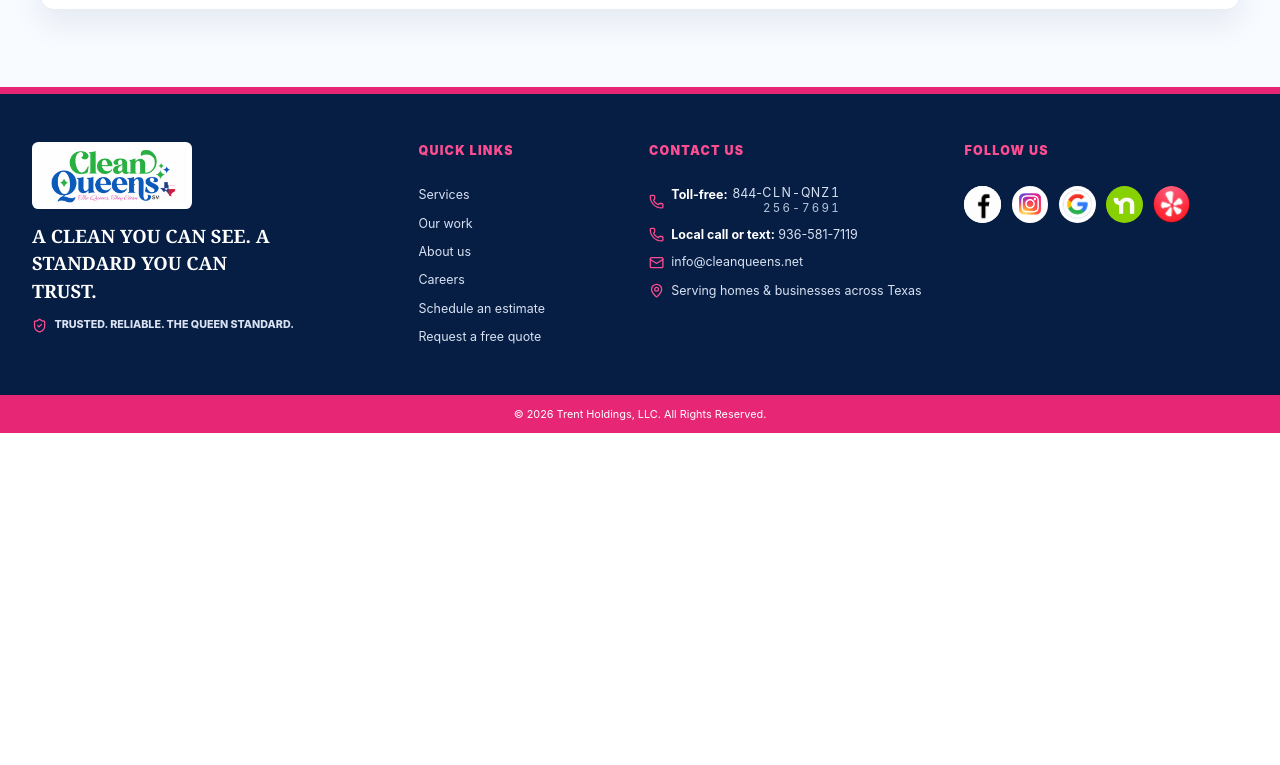
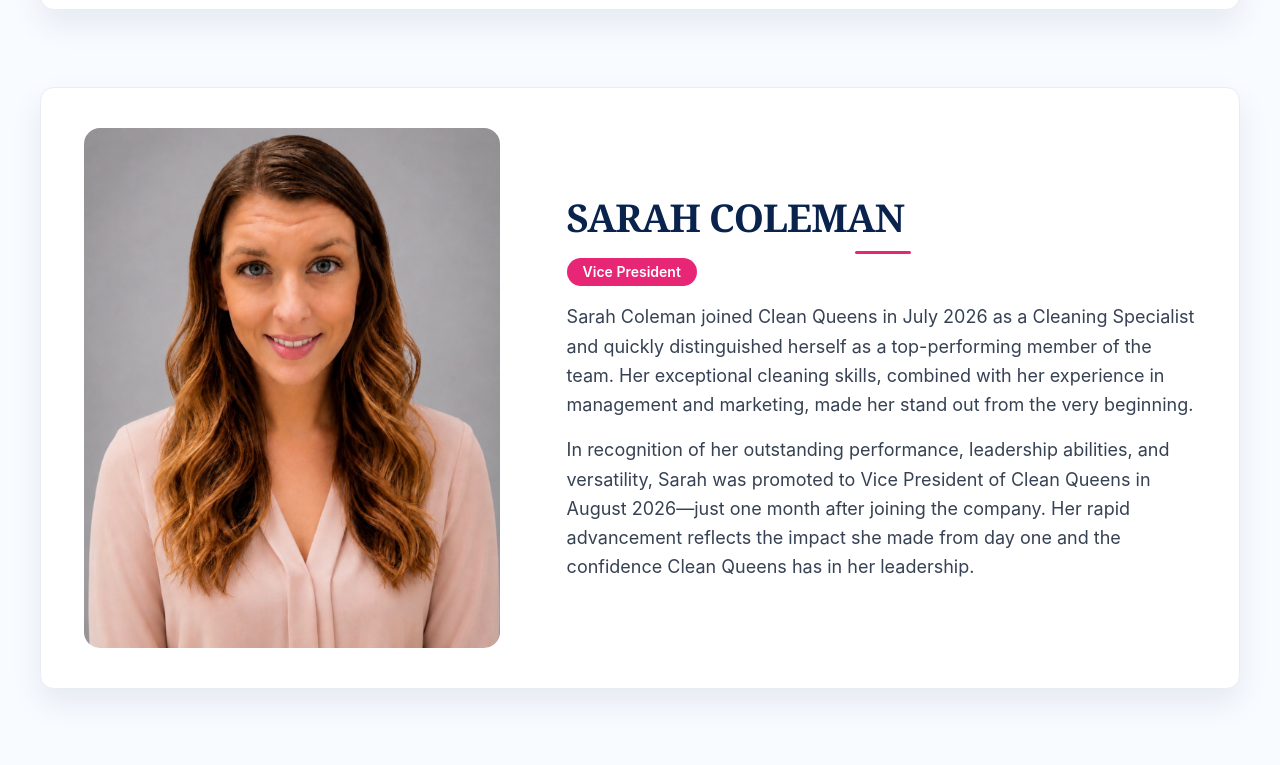
Before and after one commit to levimcdougal/Clean-Queens, a React (Vite) app: page /about-us in a window 1280 px wide. Shown: the part 1895-2660 px from the top of the page. Before the commit the page ends 2328 px from the top, so only its background shows below. Built offline with nearby package versions, Linux system fonts and the light colour scheme.

Commit message:
describe what you changed

```diff
--- a/src/index.css
+++ b/src/index.css
@@ -66,10 +66,10 @@
   .site-footer__socials { display: grid !important; grid-template-columns: repeat(5, 2.3rem); gap: .65rem !important; align-items: center; }
   .site-footer__socials a { display: grid; width: 2.3rem; height: 2.3rem; place-items: center; overflow: hidden; border-radius: 50%; background: white; }
   .site-footer__socials img { width: 100%; height: 100%; object-fit: contain; }
-  .site-footer__socials .social-google img { width: 100%; height: 100%; object-fit: contain; transform: none; }
-  .site-footer__socials .social-nextdoor, .site-footer__socials .social-yelp { background: transparent; }
-  .site-footer__socials .social-nextdoor img { width: 2.3rem; height: 2.3rem; max-width: none; object-fit: cover; transform: scale(1.27); }
-  .site-footer__socials .social-yelp img { width: 2.3rem; height: 2.3rem; max-width: none; object-fit: contain; transform: none; }
+  .site-footer__socials .social-google, .site-footer__socials .social-nextdoor, .site-footer__socials .social-yelp { background: transparent; }
+  .site-footer__socials .social-google img { width: 100%; height: 100%; object-fit: contain; transform: scale(1.34); }
+  .site-footer__socials .social-nextdoor img { width: 100%; height: 100%; max-width: none; object-fit: contain; transform: translateX(1px) scale(1.21); }
+  .site-footer__socials .social-yelp img { width: 100%; height: 100%; max-width: none; object-fit: contain; transform: scale(1.21); }
   .site-footer__bottom { padding: .7rem 1rem; background: #e72775; color: white; font-size: .68rem; text-align: center; }
 
   .site-page { background: #fff; }
@@ -214,7 +214,7 @@
   .home-primary { background: #e72775; color: white; box-shadow: 0 12px 24px rgb(231 39 117 / 24%); }
   .home-secondary { border: 2px solid #e72775; color: #d61e69; }
   .home-primary:hover, .home-secondary:hover { transform: translateY(-2px); }
-  .home-photo-frame { position: relative; width: 100%; min-height: clamp(15rem, 66vw, 24rem); overflow: hidden; border-radius: 1.25rem 1.25rem 1.25rem 5rem; background: #e9eef4; box-shadow: 0 28px 55px rgb(12 38 79 / 18%); }
+  .home-photo-frame { position: relative; width: 100%; aspect-ratio: 1170 / 922; overflow: hidden; border-radius: 1.25rem 1.25rem 1.25rem 5rem; background: #e9eef4; box-shadow: 0 28px 55px rgb(12 38 79 / 18%); }
   .home-photo-frame img { position: absolute; inset: 0; display: block; width: 100%; height: 100%; object-fit: cover; object-position: 52% center; }
   .home-photo-badge { position: absolute; right: 0; bottom: 1.4rem; display: flex; align-items: center; gap: .7rem; width: min(85%, 20rem); padding: .85rem 1rem; background: #071f49; color: white; font-size: .76rem; font-weight: 800; text-transform: uppercase; }
   .home-photo-badge svg { flex: 0 0 auto; color: #e72775; }
@@ -317,7 +317,6 @@
     .home-hero__grid { width: min(100% - 4rem, 90rem); grid-template-columns: minmax(31rem, .9fr) minmax(34rem, 1.1fr); }
     .home-hero__copy { grid-column: 1; grid-row: 1; min-width: 0; }
     .home-hero__visual { grid-column: 2; grid-row: 1; min-width: 0; }
-    .home-photo-frame { min-height: 34rem; }
     .home-hero__copy h1 { max-width: none; font-size: clamp(3.1rem, 3.65vw, 4.25rem); }
     .home-hero__intro { max-width: none; }
   }
--- a/src/pages/AboutUs.jsx
+++ b/src/pages/AboutUs.jsx
@@ -1,6 +1,7 @@
 import FadeIn from '../components/FadeIn'
 import ceo from '../assets/ceo.jpg'
 import president from '../assets/opt-president.jpg'
+import sarah from '../assets/sarah.jpg'
 
 const team = [
   {
@@ -16,6 +17,16 @@ const team = [
     role: 'President',
     bio: 'Jennifer Holloway joined Clean Queens in November 2025. She began as a top performing Cleaning Specialist. She performed so well in that role — training other cleaners and providing exceptional customer service — that in June 2026 she was promoted to President of the company.',
     reverse: true,
+  },
+  {
+    image: sarah,
+    name: 'Sarah Coleman',
+    role: 'Vice President',
+    bio: [
+      'Sarah Coleman joined Clean Queens in July 2026 as a Cleaning Specialist and quickly distinguished herself as a top-performing member of the team. Her exceptional cleaning skills, combined with her experience in management and marketing, made her stand out from the very beginning.',
+      'In recognition of her outstanding performance, leadership abilities, and versatility, Sarah was promoted to Vice President of Clean Queens in August 2026—just one month after joining the company. Her rapid advancement reflects the impact she made from day one and the confidence Clean Queens has in her leadership.',
+    ],
+    reverse: false,
   },
 ]
 
@@ -52,7 +63,13 @@ export default function AboutUs() {
                       {role}
                     </span>
                   </div>
-                  <p className="about-bio text-gray-700 leading-relaxed">{bio}</p>
+                  {Array.isArray(bio) ? (
+                    <div className="about-bio space-y-4 text-gray-700 leading-relaxed">
+                      {bio.map(paragraph => <p key={paragraph}>{paragraph}</p>)}
+                    </div>
+                  ) : (
+                    <p className="about-bio text-gray-700 leading-relaxed">{bio}</p>
+                  )}
                 </div>
               </article>
               {i < team.length - 1 && <hr className="about-divider border-gray-200" />}
--- a/src/pages/JoinOurTeam.jsx
+++ b/src/pages/JoinOurTeam.jsx
@@ -158,9 +158,9 @@ export default function JoinOurTeam() {
                       <p className="font-semibold text-[#1E5DB8]">Email Us</p>
                       <a
                         className="text-gray-700 hover:text-[#1E5DB8] transition-colors font-medium break-all"
-                        href="mailto:hiring@cleanqueens.net"
+                        href="mailto:careers@cleanqueens.net"
                       >
-                        hiring@cleanqueens.net
+                        careers@cleanqueens.net
                       </a>
                     </div>
                   </div>
```
Also changed, not shown: src/assets/backk.jpg, src/assets/sarah.jpg (added).
